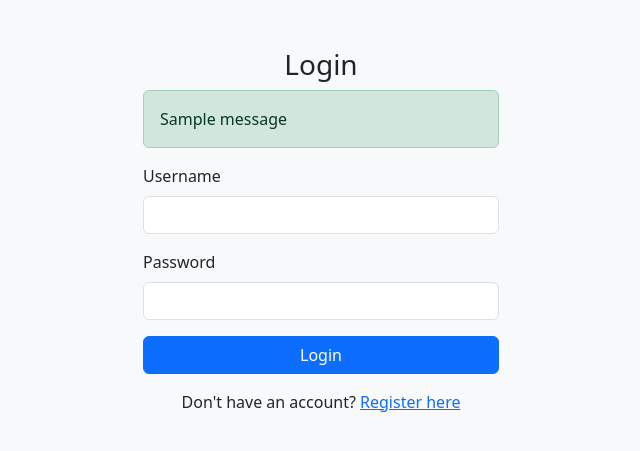
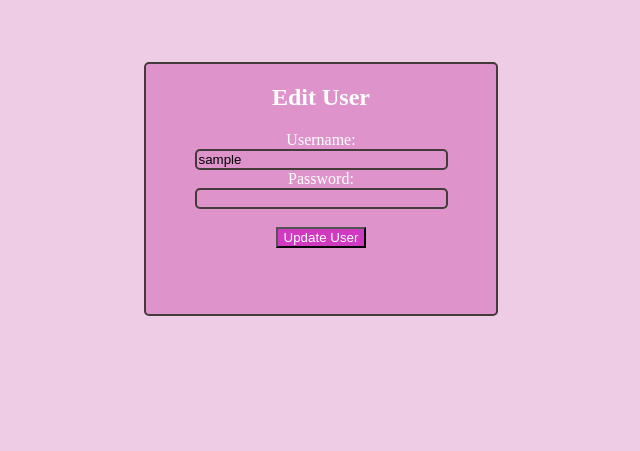
Before and after one commit to Nabilanf10/PWPNABILANF221, a Flask app: template templates/login.html in a window 1280 px wide. Shown: the top 451 px of the page, without its empty margins (319-959 px from the left). Run offline with Flask 3, Linux system fonts and the light colour scheme; the template is opened without the code that fills it: values that come from a table or form of the project are taken from there, others are empty; tables that the repository leaves empty hold one stand-in row (values such as "Sample post"); one stand-in notice (Sample message) is shown.

Commit message:
login.html

```diff
--- a/templates/login.html
+++ b/templates/login.html
@@ -3,39 +3,78 @@
 <head>
     <meta charset="UTF-8">
     <meta name="viewport" content="width=device-width, initial-scale=1.0">
-    <title>Login</title>
-    <link href="https://cdn.jsdelivr.net/npm/bootstrap@5.3.0/dist/css/bootstrap.min.css" rel="stylesheet">
+    <title>Edit User</title>
+    <style>
+        .a2 {
+            color: rgb(192, 134, 192);
+            background-color: #eecce5;
+            background-size: cover;
+            background-repeat: no-repeat;
+            text-align: center;
+            color: rgb(255, 255, 255);
+        }
+
+        .a3 {
+            width: 70%;
+            height: 70%;
+            background-color: transparent;
+            border-radius: 5px;
+            border: 2px solid rgb(67, 58, 58);
+        }
+
+        .a4 {
+            width: 70%;
+            height: 70%;
+        }
+
+        .a5 {
+            font-size: 100%;
+        }
+
+        .a6 {
+            width: 350px;
+            height: 250px;
+            background-color: rgba(216, 123, 190, 0.68);
+            margin: auto;
+            border-radius: 5px;
+            border: 2px solid rgb(67, 58, 58);
+        }
+
+        .a7 {
+            width: 70%;
+            height: 70%;
+            background-color: rgba(216, 123, 190, 0.68);
+            margin: auto;
+            border-radius: 5px;
+            border: 2px solid rgb(67, 58, 58);
+        }
+
+        .a8 {
+            background-color: rgba(203, 30, 191, 0.756);
+            color: white;
+        }
+    </style>
 </head>
-<body class="bg-light">
-    <div class="container mt-5">
-        <div class="row justify-content-center">
-            <div class="col-md-4">
-                <h3 class="text-center">Login</h3>
-                {% with messages = get_flashed_messages(with_categories=true) %}
-                {% if messages %}
-                <div>
-                    {% for category, message in messages %}
-                    <div class="alert alert-{{ category }}">{{ message }}</div>
-                    {% endfor %}
-                </div>
-                {% endif %}
-                {% endwith %}
-                <form action="/login" method="POST">
-                    <div class="mb-3">
-                        <label for="username" class="form-label">Username</label>
-                        <input type="text" class="form-control" id="username" name="username" required>
-                    </div>
-                    <div class="mb-3">
-                        <label for="password" class="form-label">Password</label>
-                        <input type="password" class="form-control" id="password" name="password" required>
-                    </div>
-                    <button type="submit" class="btn btn-primary w-100">Login</button>
-                </form>
-                <p class="mt-3 text-center">
-                    Don't have an account? <a href="/register">Register here</a>
-                </p>
+<body class="a2">
+<br>
+<br>
+<br>
+    <div class="a6">
+        <form method="POST" action="{{ url_for('edit_user') }}">
+            <h2 style="text-align:center;">Edit User</h2>
+            <div>
+                <label for="username" class="a5">Username:</label> <br>
+                <input type="text" id="username" name="username" class="a3" value="{{ user.username }}" required> <br>
             </div>
-        </div>
+            <div>
+                <label for="password" class="a5">Password:</label> <br>
+                <input type="password" id="password" name="password" class="a3" required> <br>
+            </div>
+            <br>
+            <div>
+                <input type="submit" value="Update User" class="a8"> <br>
+            </div>
+        </form>
     </div>
 </body>
 </html>
```
